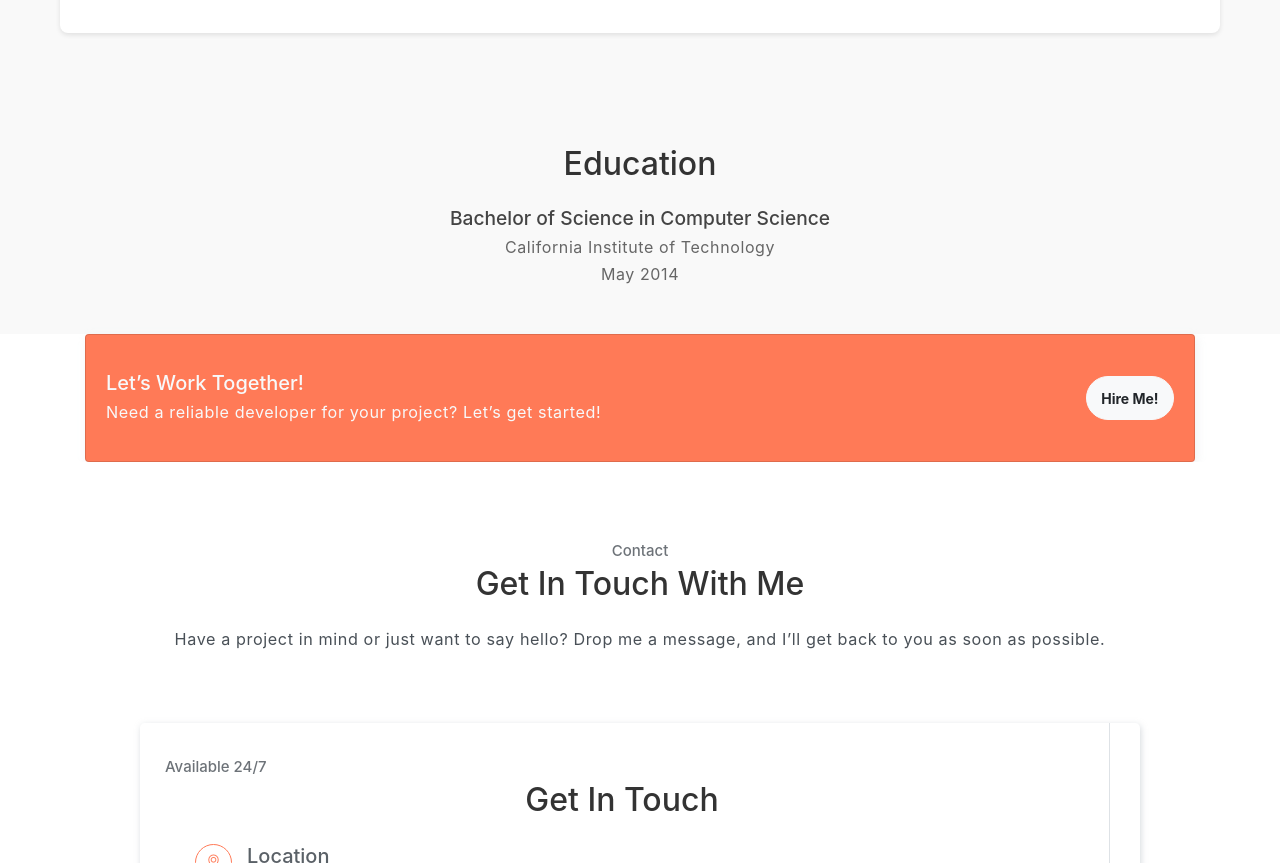
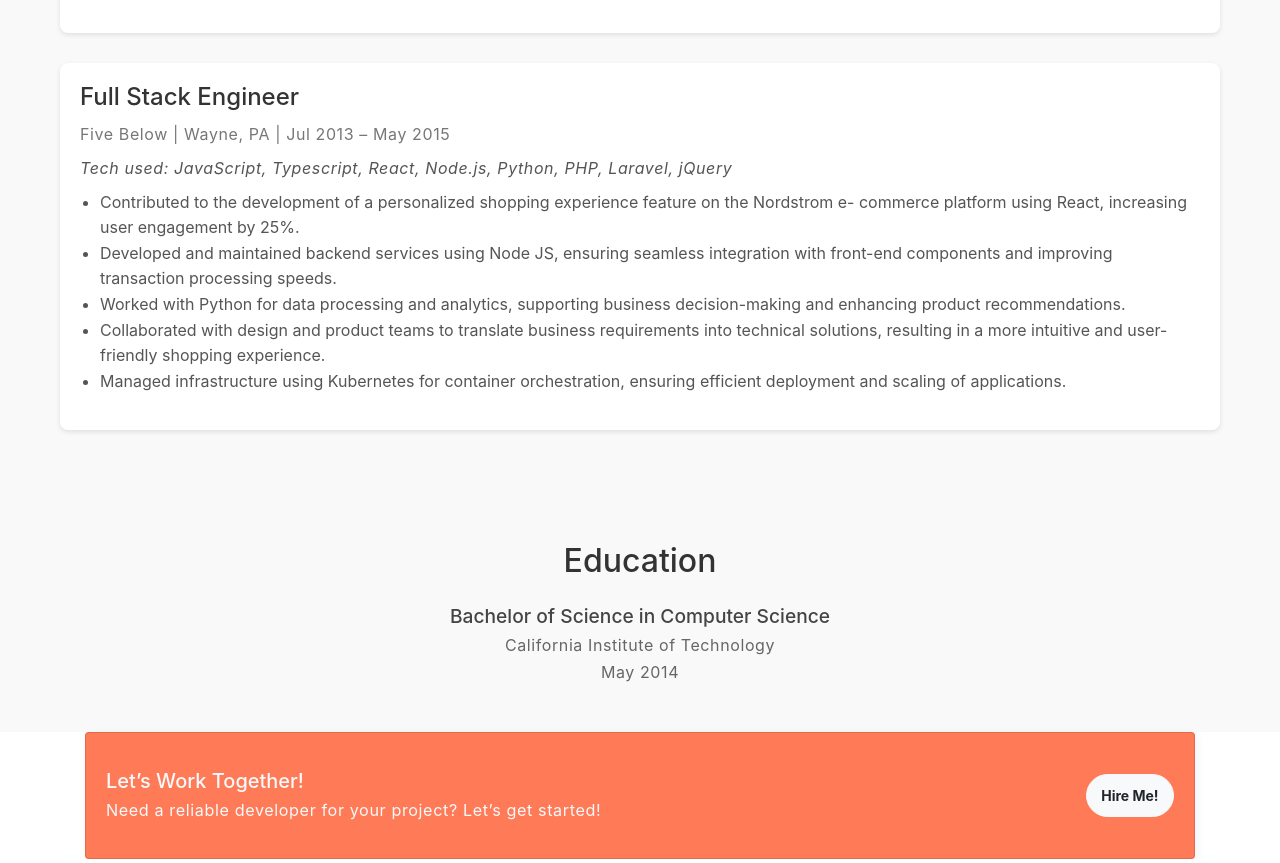
Before and after one commit to ndat20241/ndat20241.github.io, a plain HTML site: page index.html in a window 1280 px wide. Shown: the part 6446-7309 px from the top of the page. Drawn offline with Linux system fonts and the light colour scheme.

Commit message:
added five below

```diff
--- a/index.html
+++ b/index.html
@@ -778,6 +778,20 @@
                 <li>Enhanced the performance of existing React/Node apps for 3 clients through profiling, code reviews, and optimizations like bundling, reducing average load times by 30% and boosting user satisfaction.</li>
                 </ul>
             </div>
+
+            <!-- Five Below -->
+            <div class="job-entry">
+                <h3 style="font-size: 1.5rem; color: #333;">Full Stack Engineer</h3>
+                <p style="font-size: 1rem; color: #777;">Five Below | Wayne, PA | Jul 2013 – May 2015</p>
+                <p style="font-style: italic; color: #555;">Tech used: JavaScript, Typescript, React, Node.js, Python, PHP, Laravel, jQuery</p>
+                <ul style="padding-left: 20px; line-height: 1.6; color: #555;">
+                <li>Contributed to the development of a personalized shopping experience feature on the Nordstrom e- commerce platform using React, increasing user engagement by 25%.</li>
+                <li>Developed and maintained backend services using Node JS, ensuring seamless integration with front-end components and improving transaction processing speeds.</li>
+                <li>Worked with Python for data processing and analytics, supporting business decision-making and enhancing product recommendations.</li>
+                <li>Collaborated with design and product teams to translate business requirements into technical solutions, resulting in a more intuitive and user-friendly shopping experience.</li>
+                <li>Managed infrastructure using Kubernetes for container orchestration, ensuring efficient deployment and scaling of applications.</li>
+                </ul>
+            </div>
         </div>
     </section>
 
```
